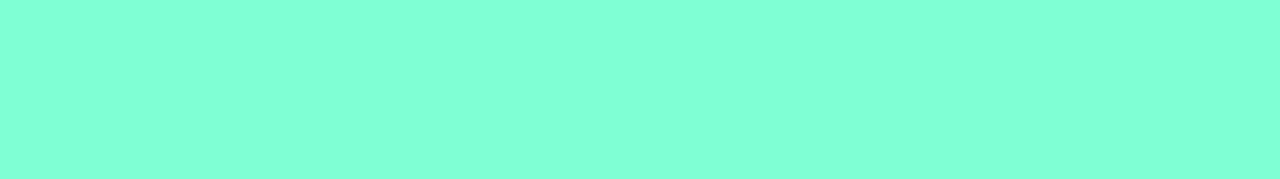
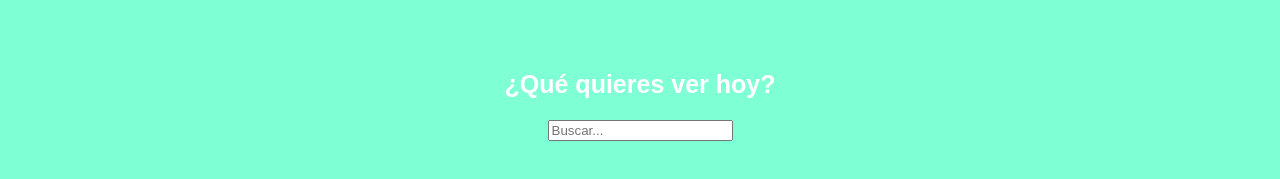
Before and after one commit to broko-de/brokovideos, a React app: page / in a window 1280 px wide. Shown: the part 155-334 px from the top of the page. Built offline with nearby package versions, Linux system fonts and the light colour scheme.

Commit message:
Estructura y estilo de buscador

```diff
--- /dev/null
+++ b/src/assets/styles/components/Search.scss
@@ -0,0 +1,13 @@
+.main {
+    display: flex;
+    align-items: center;
+    justify-content: center;
+    flex-direction: column;
+    height: 300px;
+    border-radius: 0px 0px 40px 40px;
+}
+
+.main__title {
+    color: white;
+    font-size: 25px;
+}
--- /dev/null
+++ b/src/components/Search.jsx
@@ -0,0 +1,11 @@
+import React from 'react';
+import '../assets/styles/components/Search.scss';
+
+const Search = () => (
+    <section className="main">
+        <h2 className="main__title">¿Qué quieres ver hoy?</h2>
+        <input type="text" className="input" placeholder="Buscar..."></input>
+    </section>
+);
+
+export default Search;
--- a/src/containers/App.jsx
+++ b/src/containers/App.jsx
@@ -1,6 +1,7 @@
 import React from 'react';
 //Importo Componentes
 import Header from '../components/Header';
+import Search from '../components/Search';
 
 //Importo CSS - Con extensión
 import '../assets/styles/App.scss';
@@ -11,6 +12,7 @@
 const App = () =>(
     <div className="App">
         <Header />
+        <Search />
     </div>
 )
 
```
Also changed, not shown: src/assets/styles/components/Header.scss (indentation only).
